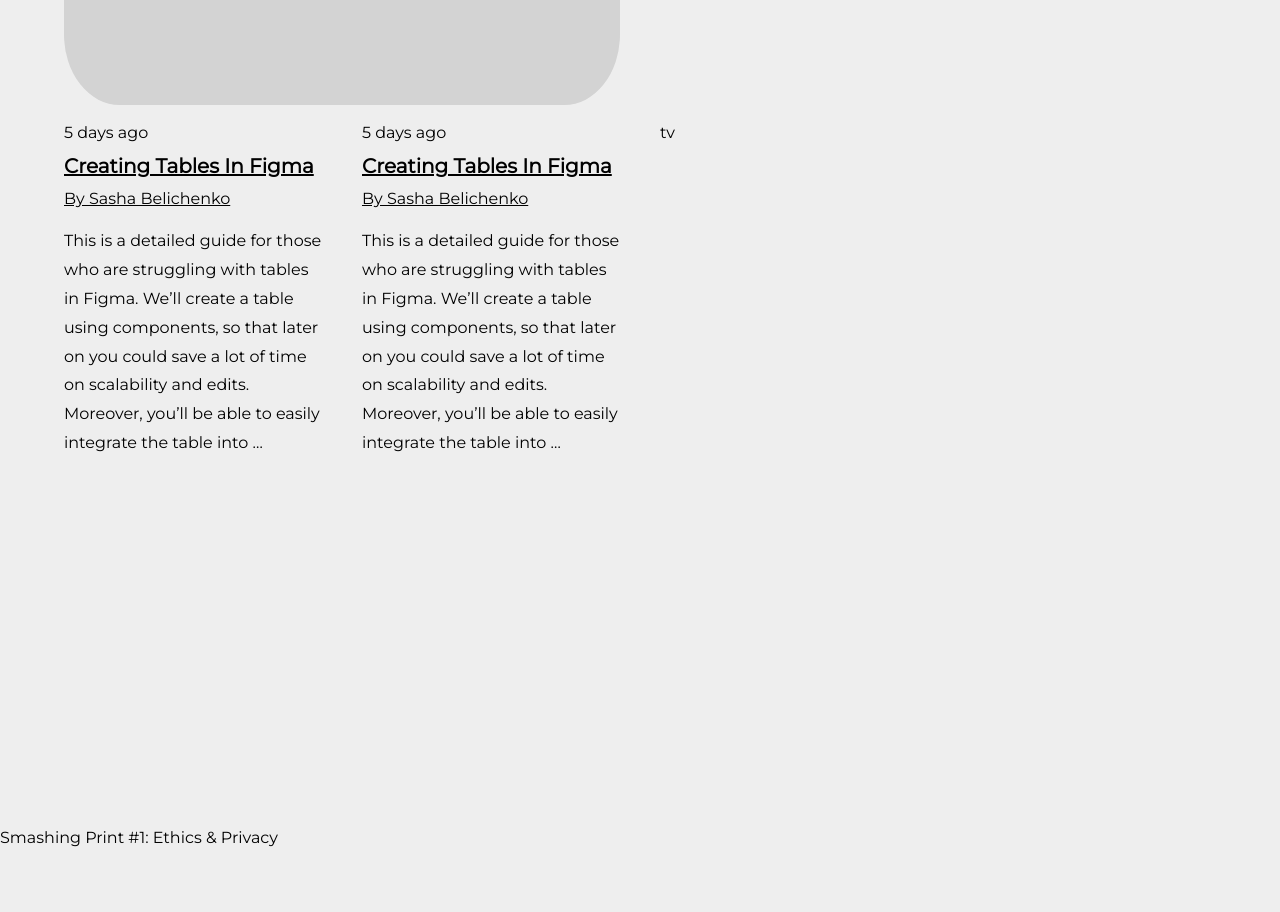
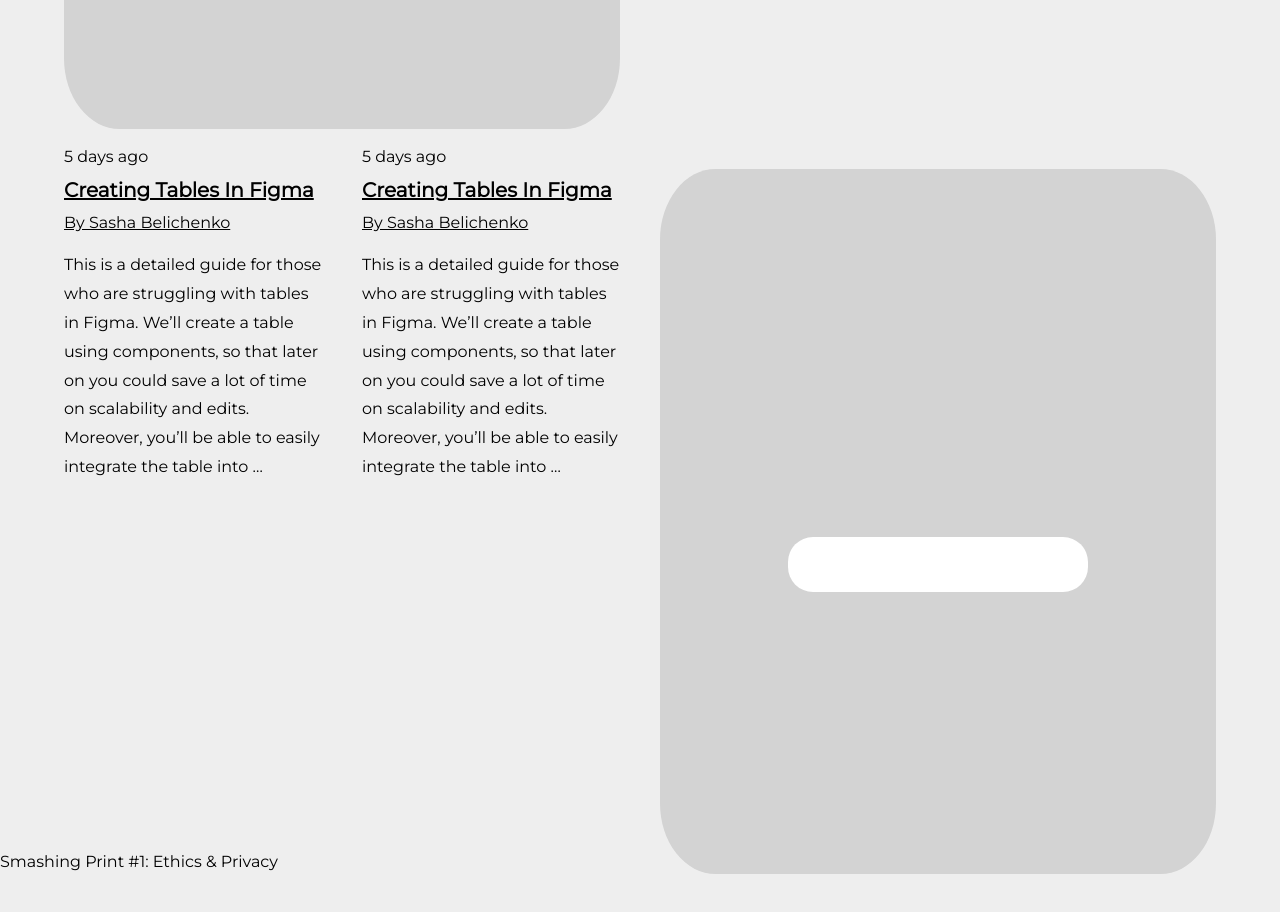
Before and after one commit to mohamednaser/Design-Teardown, a website: page index.html in a window 1280 px wide. Shown: the part 2500-3412 px from the top of the page. Drawn offline with Linux system fonts and the light colour scheme.

Commit message:
fi style issue

```diff
--- a/index.html
+++ b/index.html
@@ -157,17 +157,15 @@
           <div class="go-to-article-arrow"></div>
         </article>
         <div class="smashing-members">
-          <div class="members-banner">
-            <div class="banner-button">
-            </div>
-          </div>
+          <div class="members-banner"></div>
         </div>
-        <div class="smashing-tv">
-          <span>tv</span>
-        </div>
+        <div class="banner-button"></div>
+
+        <div class="smashing-tv"></div>
+        <div class="members-button"></div>
+
         <div class="sponsor">
-          <div class="gray-image">
-          </div>
+          <div class="gray-image"></div>
         </div>
       </div>
       <!-- ethics & privacy section -->
--- a/src/css/style.css
+++ b/src/css/style.css
@@ -93,6 +93,7 @@ lowest => #d3d3d3
 
 .membership-list li {
   background-color: darkgray;
+  line-height: 1.5em;
 }
 
 .explore-membership-button {
@@ -185,6 +186,12 @@ lowest => #d3d3d3
 .smashing-tv {
   grid-column: 3 / 5;
   grid-row: 4 / 6;
+  display: block;
+  height: 100%;
+  width: 100%;
+  border-radius: 10%;
+  background-color: #d3d3d3;
+  margin: 20px auto;
 }
 
 .gray-image {
@@ -206,7 +213,19 @@ lowest => #d3d3d3
 }
 
 .banner-button {
-  margin-top: 15px;
+  margin: 15px auto;
+  grid-column: 1/3;
+  grid-row: 3/4;
+  width: 300px;
+  height: 55px;
+  border-radius: 25px;
+  background-color: white;
+}
+
+.members-button {
+  margin: 15px auto;
+  grid-column: 3/5;
+  grid-row: 5/6;
   width: 300px;
   height: 55px;
   border-radius: 25px;
```
Also changed, not shown: build/css/style.css.
